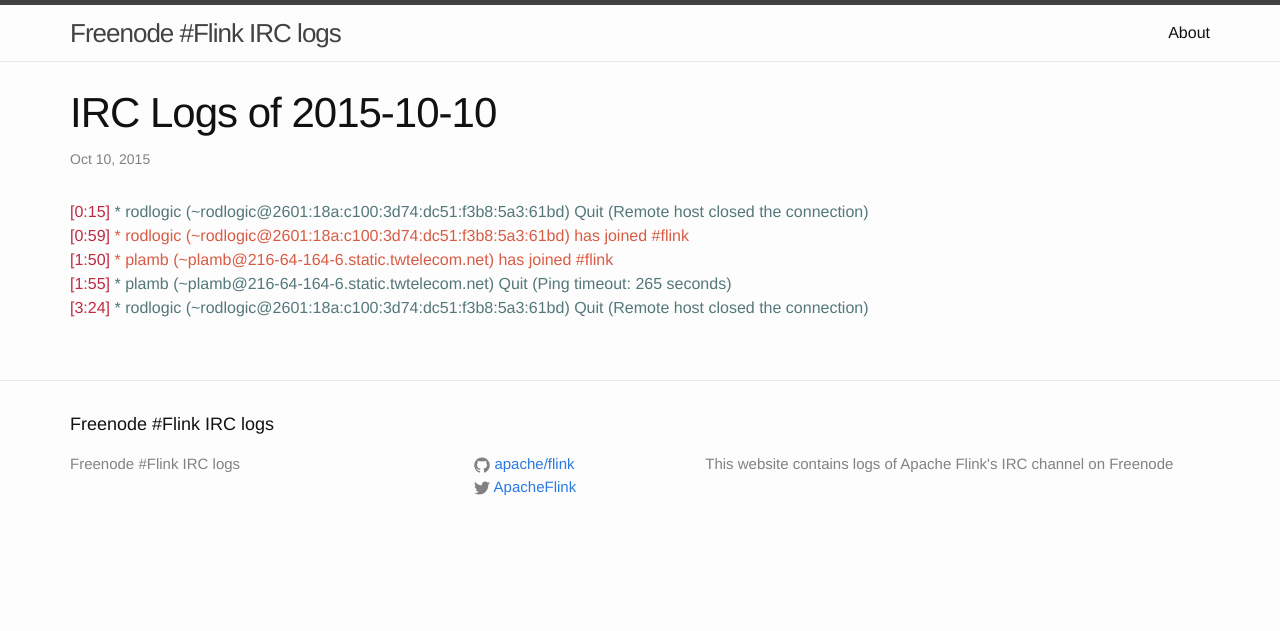
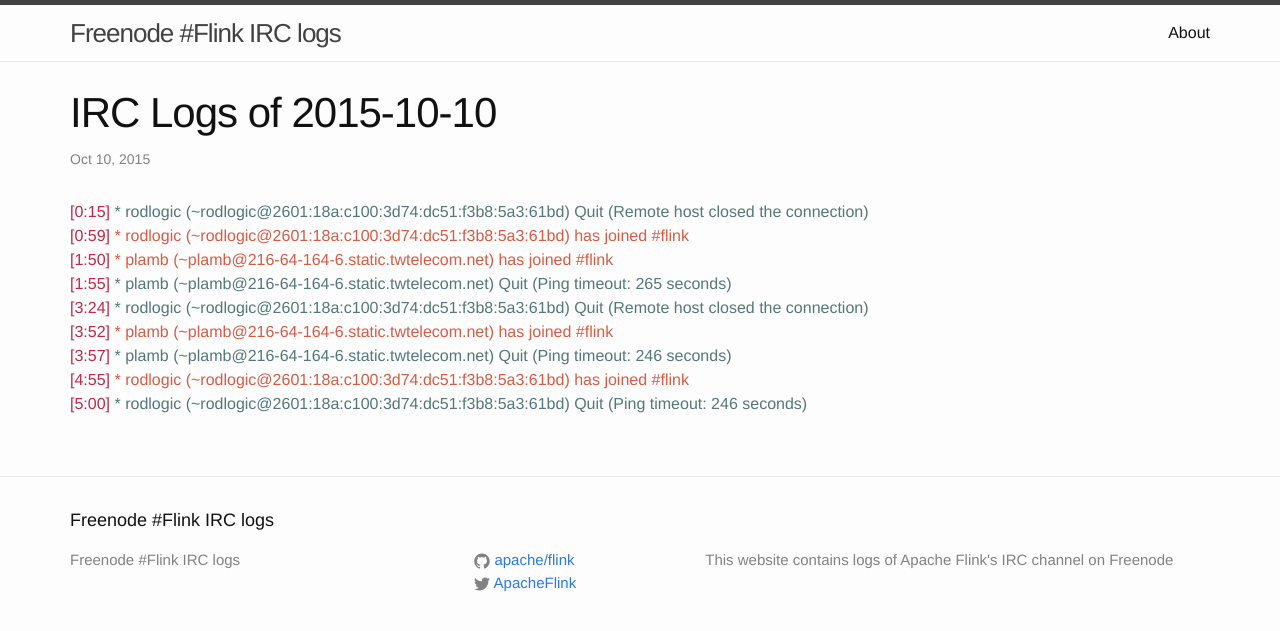
Before and after one commit to flink-irc-logs/flink-irc-logs.github.io, a Jekyll site: the page built from _posts/2015-10-10-logs.markdown, in a window 1280 px wide. Shown: the top 631 px of the page. Built offline with Jekyll 4.4.1, drawn with Linux system fonts in a browser that asks for light colours.

Commit message:
Update of the logs on Sat Oct 10 05:25:06 CEST 2015

```diff
--- a/_posts/2015-10-10-logs.markdown
+++ b/_posts/2015-10-10-logs.markdown
@@ -9,3 +9,7 @@
 <span class="irc-date">[1:50]</span> <span class="irc-green">* plamb (~plamb@216-64-164-6.static.twtelecom.net) has joined #flink</span><br />
 <span class="irc-date">[1:55]</span> <span class="irc-navy">* plamb (~plamb@216-64-164-6.static.twtelecom.net) Quit (Ping timeout: 265 seconds)</span><br />
 <span class="irc-date">[3:24]</span> <span class="irc-navy">* rodlogic (~rodlogic@2601:18a:c100:3d74:dc51:f3b8:5a3:61bd) Quit (Remote host closed the connection)</span><br />
+<span class="irc-date">[3:52]</span> <span class="irc-green">* plamb (~plamb@216-64-164-6.static.twtelecom.net) has joined #flink</span><br />
+<span class="irc-date">[3:57]</span> <span class="irc-navy">* plamb (~plamb@216-64-164-6.static.twtelecom.net) Quit (Ping timeout: 246 seconds)</span><br />
+<span class="irc-date">[4:55]</span> <span class="irc-green">* rodlogic (~rodlogic@2601:18a:c100:3d74:dc51:f3b8:5a3:61bd) has joined #flink</span><br />
+<span class="irc-date">[5:00]</span> <span class="irc-navy">* rodlogic (~rodlogic@2601:18a:c100:3d74:dc51:f3b8:5a3:61bd) Quit (Ping timeout: 246 seconds)</span><br />
```
